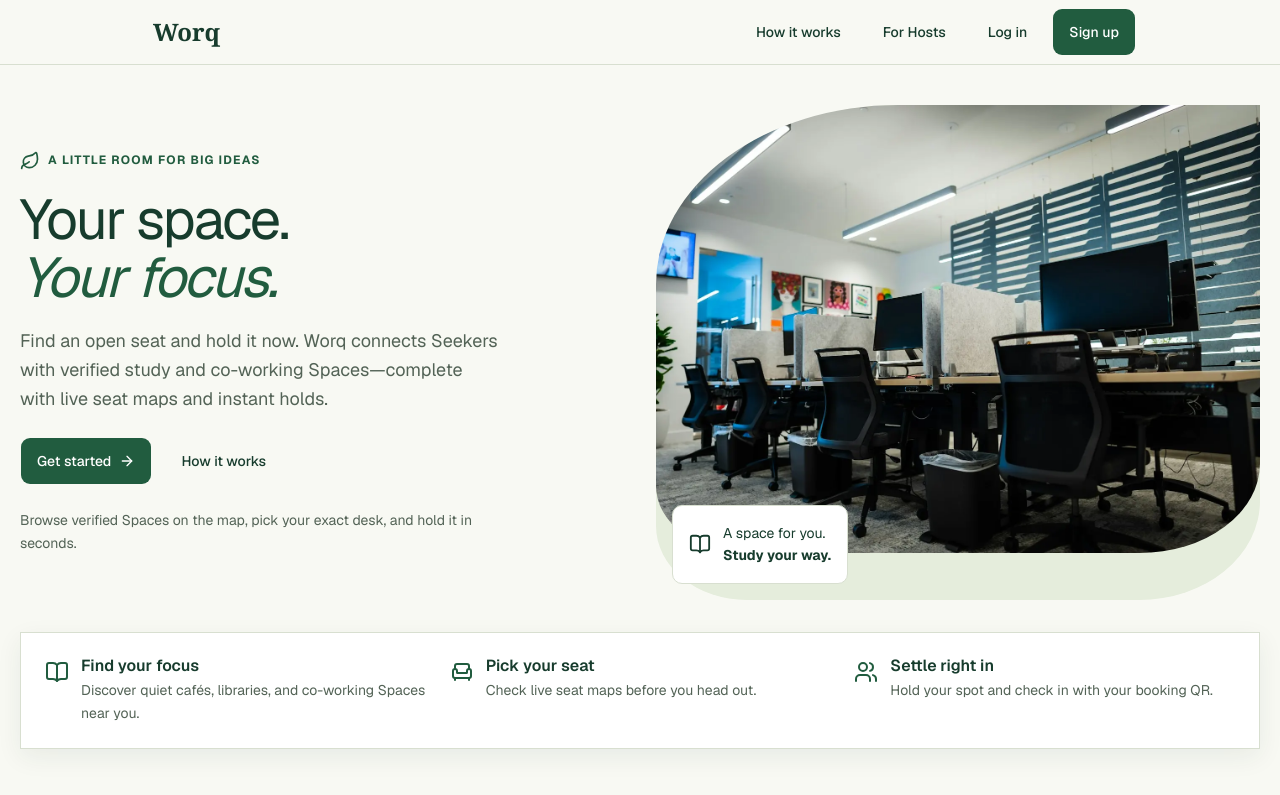
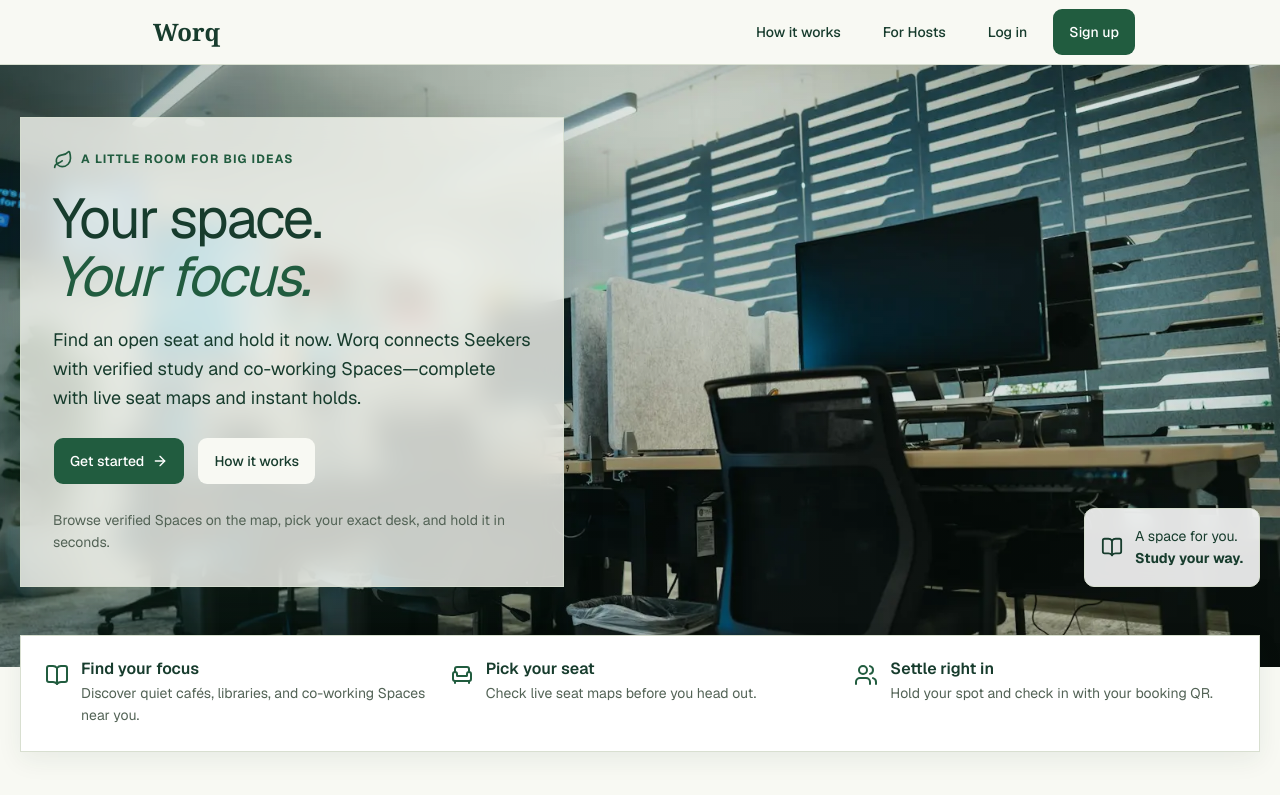
Before and after one commit to dreeyanzz/studyhub, a Next.js app: page / in a window 1280 px wide. Shown: the top 795 px of the page. Built offline with nearby package versions, Linux system fonts and the light colour scheme.

Commit message:
feat(UI-02): overlap hero copy with blurred card over full-bleed image

```diff
--- a/app/(public)/discovery.css
+++ b/app/(public)/discovery.css
@@ -58,12 +58,55 @@
   color: var(--muted-foreground);
 }
 .discovery-hero {
-  display: grid;
-  grid-template-columns: repeat(auto-fit, minmax(min(100%, 25rem), 1fr));
+  position: relative;
+  overflow: hidden;
+  min-height: 34rem;
+  display: flex;
   align-items: center;
-  gap: 2rem;
-  padding-top: 2.5rem;
-  padding-bottom: 4rem;
+  padding-top: 3.25rem;
+  padding-bottom: 5rem;
+}
+.hero-backdrop {
+  position: absolute;
+  inset: 0;
+  z-index: 0;
+  background: var(--secondary);
+}
+.hero-backdrop > img {
+  width: 100%;
+  height: 100%;
+  object-fit: cover;
+}
+.hero-backdrop::after {
+  content: '';
+  position: absolute;
+  inset: 0;
+  background: linear-gradient(
+    to right,
+    rgba(23, 60, 45, 0.34) 0%,
+    rgba(23, 60, 45, 0.12) 55%,
+    rgba(23, 60, 45, 0.18) 100%
+  );
+}
+.hero-inner {
+  position: relative;
+  z-index: 1;
+  width: 100%;
+  display: flex;
+  flex-wrap: wrap;
+  align-items: flex-end;
+  justify-content: space-between;
+  gap: 1.5rem;
+}
+.hero-copy {
+  max-width: 34rem;
+  padding: 2rem;
+  border-radius: var(--radius-xl);
+  border: 1px solid rgba(216, 223, 208, 0.85);
+  background: rgba(248, 249, 243, 0.8);
+  backdrop-filter: blur(14px);
+  -webkit-backdrop-filter: blur(14px);
+  box-shadow: 0 1rem 2.5rem rgba(23, 60, 45, 0.14);
 }
 .hero-copy h1 {
   font-size: 3.5rem;
@@ -78,7 +121,7 @@
 .hero-description {
   max-width: 30rem;
   font-size: 1.125rem;
-  color: var(--muted-foreground);
+  color: var(--foreground);
 }
 .hero-actions {
   display: flex;
@@ -89,27 +132,17 @@
 .hero-copy > .discovery-caption {
   max-width: 30rem;
 }
-.hero-visual {
-  position: relative;
-  background: var(--secondary);
-  border-radius: 40% 0 20% 15%;
-}
-.hero-visual > img {
-  width: 100%;
-  height: 28rem;
-  object-fit: cover;
-  border-radius: inherit;
-}
 .hero-note {
   display: flex;
   align-items: center;
   gap: 0.75rem;
-  position: relative;
-  margin: -3rem 1rem 1rem;
+  margin: 0;
   padding: 1rem;
   width: fit-content;
-  max-width: calc(100% - 2rem);
-  background: var(--card);
+  max-width: 100%;
+  background: rgba(255, 255, 255, 0.88);
+  backdrop-filter: blur(10px);
+  -webkit-backdrop-filter: blur(10px);
   border: 1px solid var(--border);
   border-radius: var(--radius);
   font-size: 0.875rem;
@@ -119,6 +152,7 @@
 }
 .explanatory-panel {
   position: relative;
+  z-index: 2;
   margin-top: -2rem;
   display: grid;
   grid-template-columns: repeat(auto-fit, minmax(min(100%, 17rem), 1fr));
--- a/app/(public)/page.tsx
+++ b/app/(public)/page.tsx
@@ -52,10 +52,18 @@ const pillars = [
 export default function Home() {
   return (
     <div className="discovery-home">
-      <section
-        className="discovery-hero discovery-container"
-        aria-labelledby="hero-title"
-      >
+      <section className="discovery-hero" aria-labelledby="hero-title">
+        <div className="hero-backdrop">
+          <Image
+            src="/images/public-landing/workspace.webp"
+            alt="Desks and chairs in an unoccupied shared office"
+            width={1600}
+            height={1067}
+            sizes="100vw"
+            loading="eager"
+          />
+        </div>
+        <div className="discovery-container hero-inner">
           <div className="hero-copy">
             <p className="discovery-eyebrow">
               <Leaf aria-hidden="true" size={20} /> A little room for big ideas
@@ -73,7 +81,10 @@ export default function Home() {
               <Link href="/register" className={buttonVariants()}>
                 Get started <ArrowRight aria-hidden="true" size={18} />
               </Link>
-            <Link href="#how-it-works" className={buttonVariants({ variant: 'outline' })}>
+              <Link
+                href="#how-it-works"
+                className={buttonVariants({ variant: 'outline' })}
+              >
                 How it works
               </Link>
             </div>
@@ -82,15 +93,6 @@ export default function Home() {
               seconds.
             </p>
           </div>
-        <div className="hero-visual">
-          <Image
-            src="/images/public-landing/workspace.webp"
-            alt="Desks and chairs in an unoccupied shared office"
-            width={1600}
-            height={1067}
-            sizes="(min-width: 64rem) 50vw, 100vw"
-            loading="eager"
-          />
           <p className="hero-note">
             <BookOpen aria-hidden="true" size={22} />
             <span>
```
Lines whose indentation alone changed are shown as unchanged.
